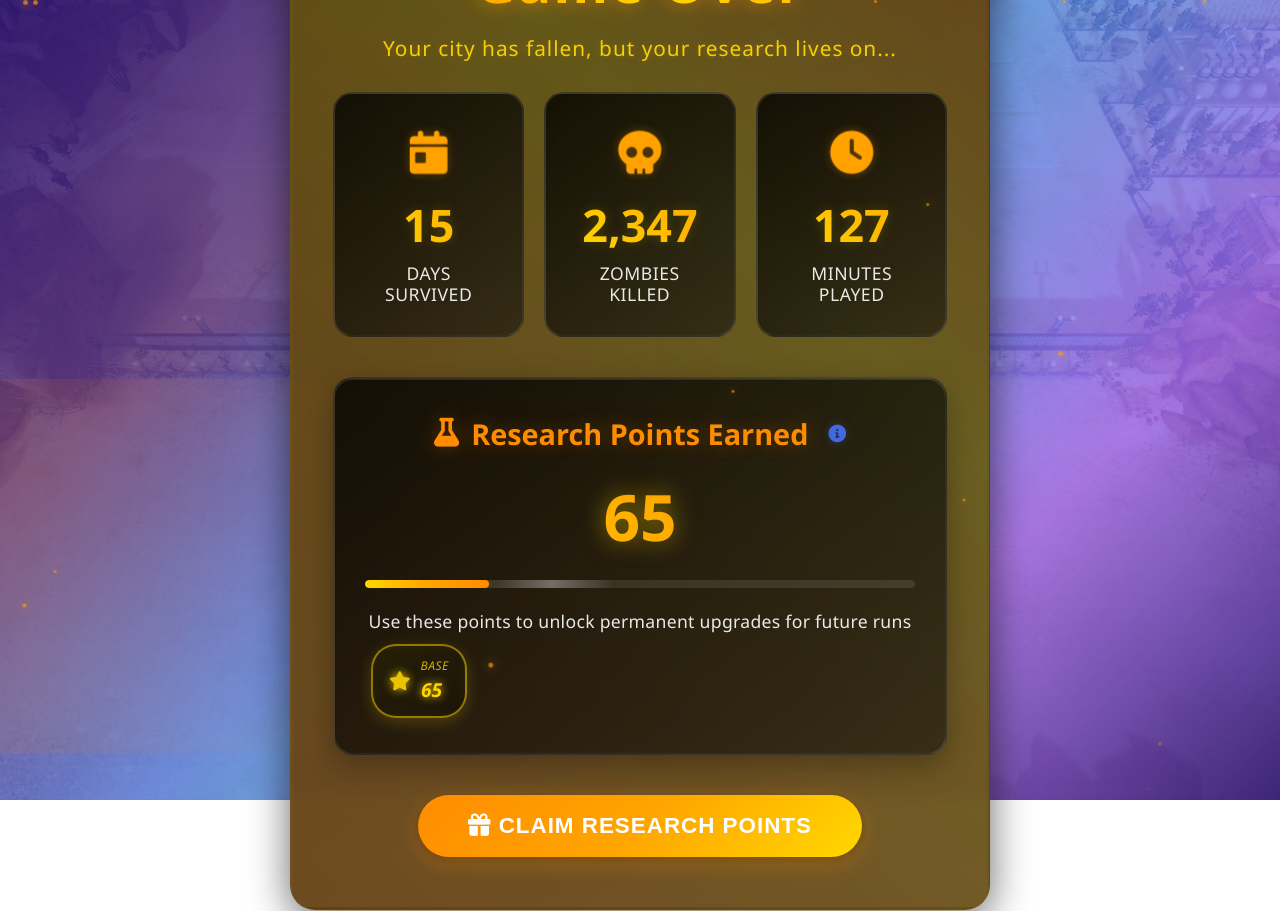
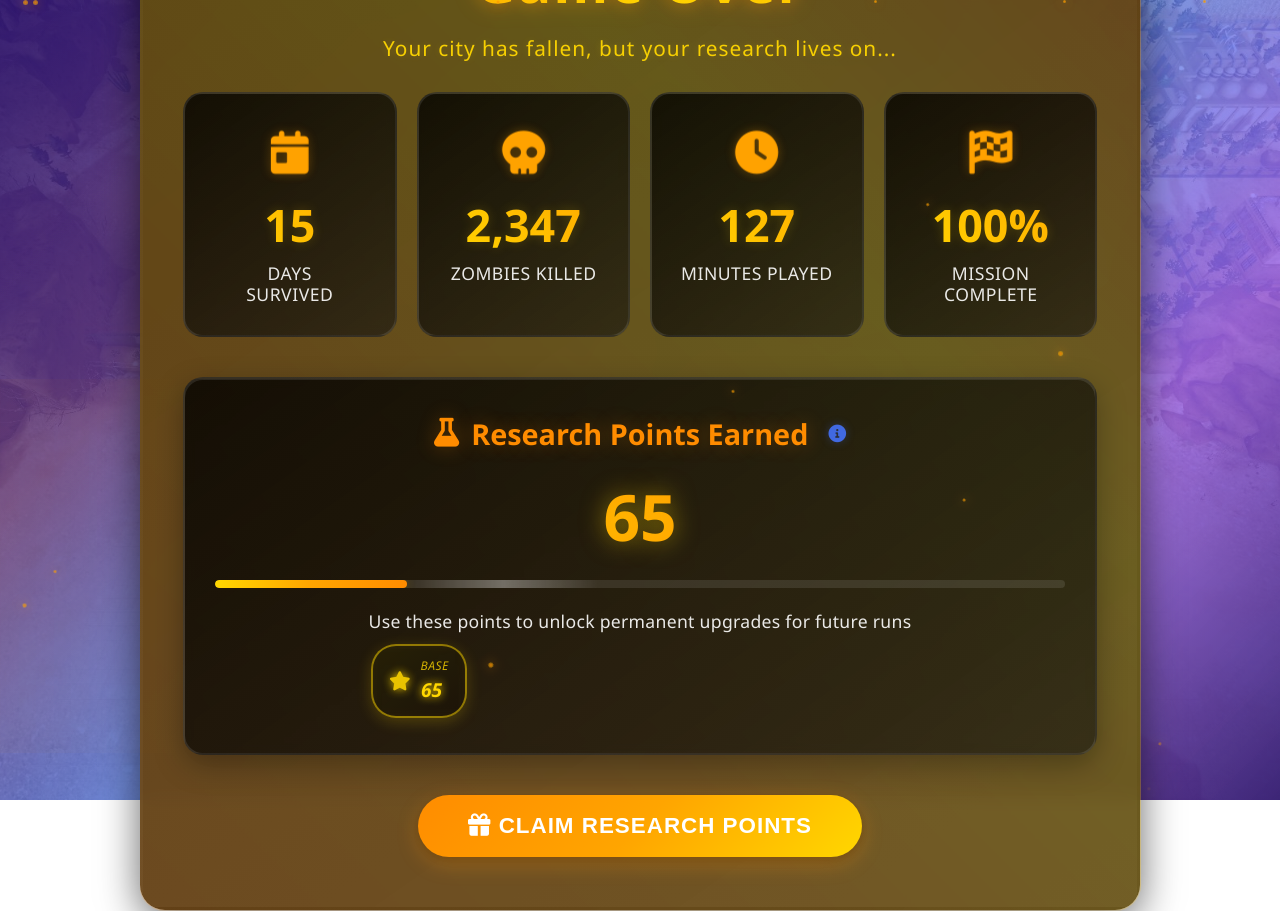
Before and after one commit to timuurbesli/citydefensezUIUX, a website: page src/pages/end-game.html in a window 1280 px wide. Drawn offline with Linux system fonts and the light colour scheme.

Commit message:
Update end-game.html

```diff
--- a/src/pages/end-game.html
+++ b/src/pages/end-game.html
@@ -62,8 +62,8 @@
             border: 3px solid transparent;
             border-radius: 25px;
             padding: 50px 40px;
-            max-width: 700px;
-            width: 90%;
+            max-width: 1000px;
+            width: 95%;
             text-align: center;
             box-shadow:
                 0 10px 40px rgba(0, 0, 0, 0.6),
@@ -146,7 +146,7 @@
 
         .stats-container {
             display: grid;
-            grid-template-columns: 1fr 1fr 1fr;
+            grid-template-columns: 1fr 1fr 1fr 1fr;
             gap: 20px;
             margin-bottom: 40px;
         }
@@ -761,6 +761,19 @@
             }
         }
 
+        .button-container {
+            margin-top: 30px;
+            display: flex;
+            justify-content: center;
+            gap: 20px;
+            flex-wrap: wrap;
+        }
+
+        .button-container.show {
+            opacity: 1 !important;
+            transform: translateY(0) !important;
+        }
+
         /* Floating particles */
         .floating-particles {
             position: fixed;
@@ -912,7 +925,7 @@ SURVIVED</div>
                         <i class="fas fa-skull"></i>
                     </div>
                     <div class="stat-value" id="zombies-killed">0</div>
-                    <div class="stat-label">Zombies Killed</div>
+                    <div class="stat-label">ZOMBIES KILLED</div>
                 </div>
 
                 <div class="stat-card">
@@ -920,7 +933,16 @@ SURVIVED</div>
                         <i class="fas fa-clock"></i>
                     </div>
                     <div class="stat-value" id="play-time">0</div>
-                    <div class="stat-label">Minutes Played</div>
+                    <div class="stat-label">MINUTES PLAYED</div>
+                </div>
+
+                <div class="stat-card">
+                    <div class="stat-icon">
+                        <i class="fas fa-flag-checkered"></i>
+                    </div>
+                    <div class="stat-value" id="mission-complete">0%</div>
+                    <div class="stat-label">MISSION
+COMPLETE</div>
                 </div>
             </div>
 
@@ -972,6 +994,7 @@ SURVIVED</div>
                 </div>
             </div>
 
+            <div class="button-container" id="button-container" style="opacity: 0; transform: translateY(20px); transition: all 0.6s ease;">
                 <button class="claim-button" id="claim-button">
                     <i class="fas fa-gift"></i>
                     Claim Research Points
@@ -981,6 +1004,7 @@ SURVIVED</div>
                     <i class="fas fa-play"></i>
                     Continue to Meta Upgrades
                 </button>
+            </div>
         </div>
     </div>
 
@@ -1039,22 +1063,17 @@ SURVIVED</div>
             }
 
             loadGameStats() {
-                // Load stats from localStorage or use default values
-                const savedStats = localStorage.getItem('cityDefenseZ_endGameStats');
-                if (savedStats) {
-                    this.gameStats = JSON.parse(savedStats);
-                } else {
-                    // Default values for testing
+                // Always use default values for testing (no localStorage persistence)
                 this.gameStats = {
                     daysSurvived: 15,
                     zombiesKilled: 2347,
                     researchReward: 150,
-                        playTimeMinutes: 127
+                    playTimeMinutes: 127,
+                    missionComplete: 100
                 };
-                }
-
-                // Check if already claimed
-                this.isClaimed = localStorage.getItem('cityDefenseZ_researchClaimed') === 'true';
+
+                // Always start as not claimed
+                this.isClaimed = false;
             }
 
             updateDisplay() {
@@ -1081,6 +1100,7 @@ SURVIVED</div>
                 const daysValue = document.getElementById('days-survived');
                 const zombiesValue = document.getElementById('zombies-killed');
                 const playTimeValue = document.getElementById('play-time');
+                const missionCompleteValue = document.getElementById('mission-complete');
 
                 // Hide research section initially
                 researchSection.classList.remove('show');
@@ -1096,6 +1116,8 @@ SURVIVED</div>
                     daysCard.classList.add('show');
                     zombiesCard.classList.add('show');
                     playTimeCard.classList.add('show');
+                    const missionCard = document.querySelector('.stat-card:nth-child(4)');
+                    missionCard.classList.add('show');
 
                     // Start number animations with different durations
                     this.animateNumber(daysValue, 0, this.gameStats.daysSurvived, 1500, (value) => {
@@ -1108,6 +1130,10 @@ SURVIVED</div>
 
                     this.animateNumber(playTimeValue, 0, this.gameStats.playTimeMinutes, 1200, (value) => {
                         playTimeValue.textContent = value;
+                    });
+
+                    this.animateNumber(missionCompleteValue, 0, this.gameStats.missionComplete || 100, 1000, (value) => {
+                        missionCompleteValue.textContent = value + '%';
                     });
 
 
@@ -1128,7 +1154,12 @@ SURVIVED</div>
                         setTimeout(() => playTimeCard.classList.remove('animating'), 800);
                     }, 1200);
 
-                    this.animationState.timeouts.push(pulseTimeout1, pulseTimeout2, pulseTimeout3);
+                    const pulseTimeout4 = setTimeout(() => {
+                        missionCard.classList.add('animating');
+                        setTimeout(() => missionCard.classList.remove('animating'), 800);
+                    }, 1000);
+
+                    this.animationState.timeouts.push(pulseTimeout1, pulseTimeout2, pulseTimeout3, pulseTimeout4);
                 }, 500);
                 this.animationState.timeouts.push(step1Timeout);
 
@@ -1149,15 +1180,10 @@ SURVIVED</div>
                 // 3. Update claim button state
                 const finalTimeout = setTimeout(() => {
                     this.animationState.isAnimating = false;
-                    const claimButton = document.getElementById('claim-button');
-                    const continueButton = document.getElementById('continue-button');
-
-                    if (this.isClaimed) {
-                        claimButton.textContent = 'Research Points Claimed';
-                        claimButton.classList.add('claimed');
-                        claimButton.disabled = true;
-                        continueButton.style.display = 'inline-block';
-                    }
+
+                    // Show button container
+                    const buttonContainer = document.getElementById('button-container');
+                    buttonContainer.classList.add('show');
                 }, 4000);
                 this.animationState.timeouts.push(finalTimeout);
             }
@@ -1232,10 +1258,12 @@ SURVIVED</div>
                 const daysCard = document.querySelector('.stat-card:nth-child(1)');
                 const zombiesCard = document.querySelector('.stat-card:nth-child(2)');
                 const playTimeCard = document.querySelector('.stat-card:nth-child(3)');
+                const missionCard = document.querySelector('.stat-card:nth-child(4)');
                 const researchSection = document.querySelector('.research-reward-section');
                 const daysValue = document.getElementById('days-survived');
                 const zombiesValue = document.getElementById('zombies-killed');
                 const playTimeValue = document.getElementById('play-time');
+                const missionCompleteValue = document.getElementById('mission-complete');
 
                 // Play skip sound
                 this.playSound('cardhover');
@@ -1249,20 +1277,24 @@ SURVIVED</div>
                         daysCard.classList.add('show');
                         zombiesCard.classList.add('show');
                         playTimeCard.classList.add('show');
+                        missionCard.classList.add('show');
 
                         daysValue.textContent = this.gameStats.daysSurvived;
                         zombiesValue.textContent = this.gameStats.zombiesKilled.toLocaleString();
                         playTimeValue.textContent = this.gameStats.playTimeMinutes;
+                        missionCompleteValue.textContent = (this.gameStats.missionComplete || 100) + '%';
 
                         // Add pulse animations
                         daysCard.classList.add('animating');
                         zombiesCard.classList.add('animating');
                         playTimeCard.classList.add('animating');
+                        missionCard.classList.add('animating');
 
                         setTimeout(() => {
                             daysCard.classList.remove('animating');
                             zombiesCard.classList.remove('animating');
                             playTimeCard.classList.remove('animating');
+                            missionCard.classList.remove('animating');
                         }, 800);
                         break;
 
@@ -1272,15 +1304,9 @@ SURVIVED</div>
                         this.animateResearchPoints();
                         this.animationState.isAnimating = false;
 
-                        // Update button states
-                        const claimButton = document.getElementById('claim-button');
-                        const continueButton = document.getElementById('continue-button');
-                        if (this.isClaimed) {
-                            claimButton.textContent = 'Research Points Claimed';
-                            claimButton.classList.add('claimed');
-                            claimButton.disabled = true;
-                            continueButton.style.display = 'inline-block';
-                        }
+                        // Show button container
+                        const buttonContainer = document.getElementById('button-container');
+                        buttonContainer.classList.add('show');
                         break;
 
                     default:
@@ -1291,8 +1317,6 @@ SURVIVED</div>
             }
 
             claimResearchPoints() {
-                if (this.isClaimed) return;
-
                 // Play claim sound
                 this.playSound('merge');
 
@@ -1302,7 +1326,6 @@ SURVIVED</div>
                 localStorage.setItem('cityDefenseZ_researchPoints', newTotal.toString());
 
                 // Mark as claimed
-                localStorage.setItem('cityDefenseZ_researchClaimed', 'true');
                 this.isClaimed = true;
 
                 // Update UI
```
Lines whose indentation alone changed are shown as unchanged.
